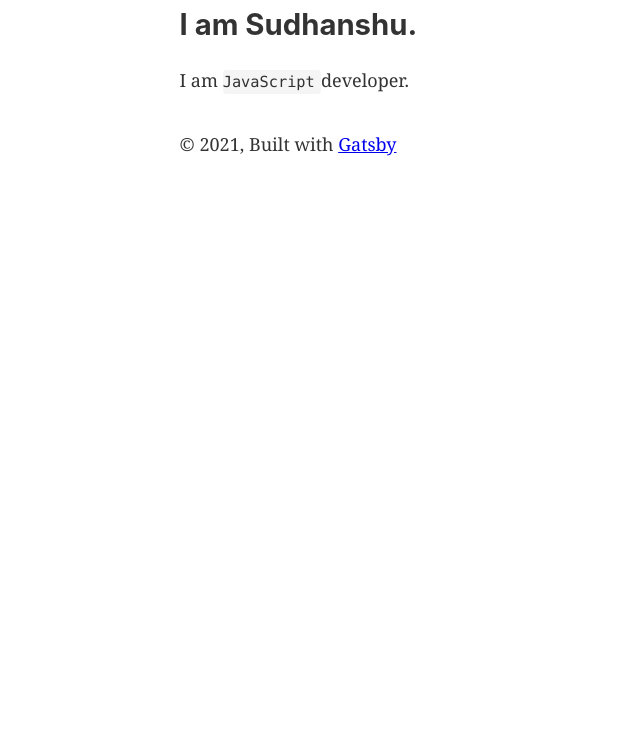
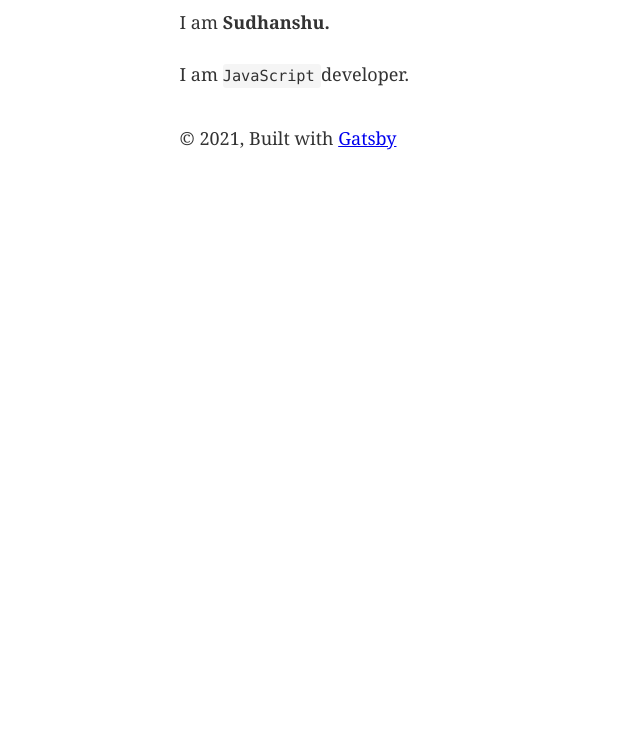
Before and after one commit to sid221b/sid221b.space, a Gatsby site: page / in a window 1280 px wide. Shown: the part 62-800 px from the top of the page, without its empty margins (0-640 px from the left). Built offline with nearby package versions, Linux system fonts and the light colour scheme; Gatsby itself is replaced by a stand-in of ours.

Commit message:
initial commit

```diff
--- a/src/components/layout.js
+++ b/src/components/layout.js
@@ -9,7 +9,7 @@ import * as React from "react"
 import PropTypes from "prop-types"
 import { useStaticQuery, graphql } from "gatsby"
 
-import Header from "./header"
+// import Header from "./header"
 import "./layout.css"
 
 const Layout = ({ children }) => {
--- a/src/pages/index.js
+++ b/src/pages/index.js
@@ -9,7 +9,7 @@ const IndexPage = () => (
   <Layout>
     <Seo title="Home" />
     <h1>Hi people</h1>
-    <h2>I am <b>Sudhanshu.</b></h2>
+    <p>I am <strong>Sudhanshu.</strong></p>
     <p>I am <code>JavaScript</code> developer.</p>
   </Layout>
 )
```
Also changed, not shown: 1 other file.
